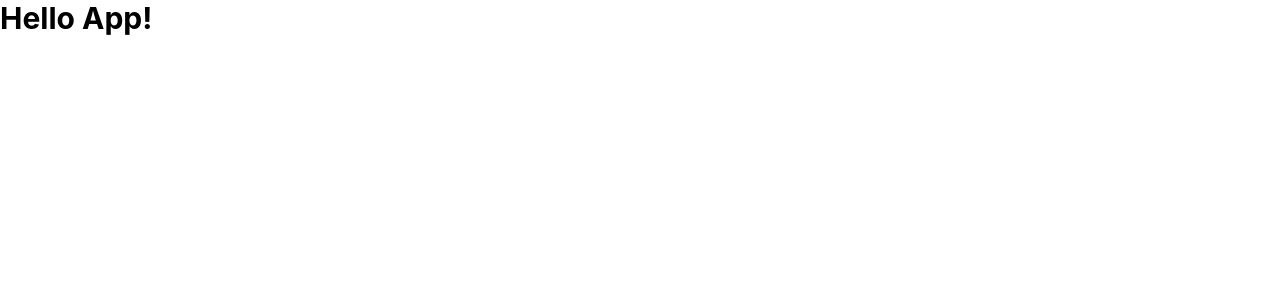
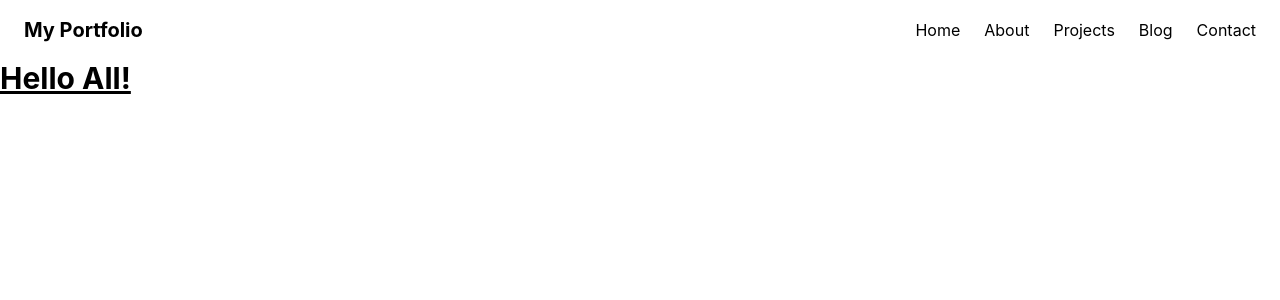
Before and after one commit to JeanHerveDonchi/portfolio-new, a React (Create React App) app in the folder new-portfolio/: page / in a window 1280 px wide. Shown: the top 300 px of the page. Built offline with nearby package versions, Linux system fonts and the light colour scheme.

Commit message:
project setup and working on navbar

```diff
--- a/new-portfolio/package.json
+++ b/new-portfolio/package.json
@@ -9,10 +9,12 @@
     "@testing-library/user-event": "^13.5.0",
     "react": "^19.1.0",
     "react-dom": "^19.1.0",
+    "react-router-dom": "^7.7.1",
     "react-scripts": "5.0.1",
     "web-vitals": "^2.1.4"
   },
   "scripts": {
+    "dev": "vite",
     "start": "react-scripts start",
     "build": "react-scripts build",
     "test": "react-scripts test",
@@ -37,6 +39,7 @@
     ]
   },
   "devDependencies": {
-    "tailwindcss": "^3.4.17"
+    "tailwindcss": "^3.4.17",
+    "vite": "^7.0.6"
   }
 }
--- a/new-portfolio/src/App.js
+++ b/new-portfolio/src/App.js
@@ -1,11 +1,19 @@
 import logo from './logo.svg';
 import './App.css';
+import Navbar from './components/navbar';
+import { Routes } from 'react-router-dom';
 
 function App() {
   return (
-    <h1 className="text-3xl font-bold underlinex">
-      Hello App!
+    <>
+    <Navbar />
+    {/* <Routes>
+      <Route path="/" element={<Blog/>}/>
+    </Routes> */}
+    <h1 className="text-3xl font-bold underline">
+      Hello All!
     </h1>
+    </>
   );
 }
 
--- /dev/null
+++ b/new-portfolio/src/components/navbar.jsx
@@ -0,0 +1,20 @@
+import React from 'react';
+import { Link } from 'react-router-dom';
+
+export default function Navbar() {
+
+    return (
+        <nav className="w-full flex items-center justify-between px-6 py-4">
+            <div className="navbar-brand">
+                <a href="#" className="text-xl font-bold">My Portfolio</a>
+            </div>
+            <div className="flex space-x-6">
+                <a href="#home" className="hover:text-blue-600">Home</a>
+                <a href="#about" className="hover:text-blue-600">About</a>
+                <a href="#projects" className="hover:text-blue-600">Projects</a>
+                <Link to="/blog" className="hover:text-blue-600">Blog</Link>
+                <a href="#contact" className="hover:text-blue-600">Contact</a>
+            </div>
+        </nav>
+    );
+}
--- a/new-portfolio/src/index.js
+++ b/new-portfolio/src/index.js
@@ -2,12 +2,15 @@ import React from 'react';
 import ReactDOM from 'react-dom/client';
 import './index.css';
 import App from './App';
+import { BrowserRouter } from 'react-router-dom';
 import reportWebVitals from './reportWebVitals';
 
 const root = ReactDOM.createRoot(document.getElementById('root'));
 root.render(
   <React.StrictMode>
-    <App />
+    <BrowserRouter>
+      <App />
+    </BrowserRouter>
   </React.StrictMode>
 );
 
```
Also changed, not shown: 1 other file (tests, documents, lock files or other folders).
